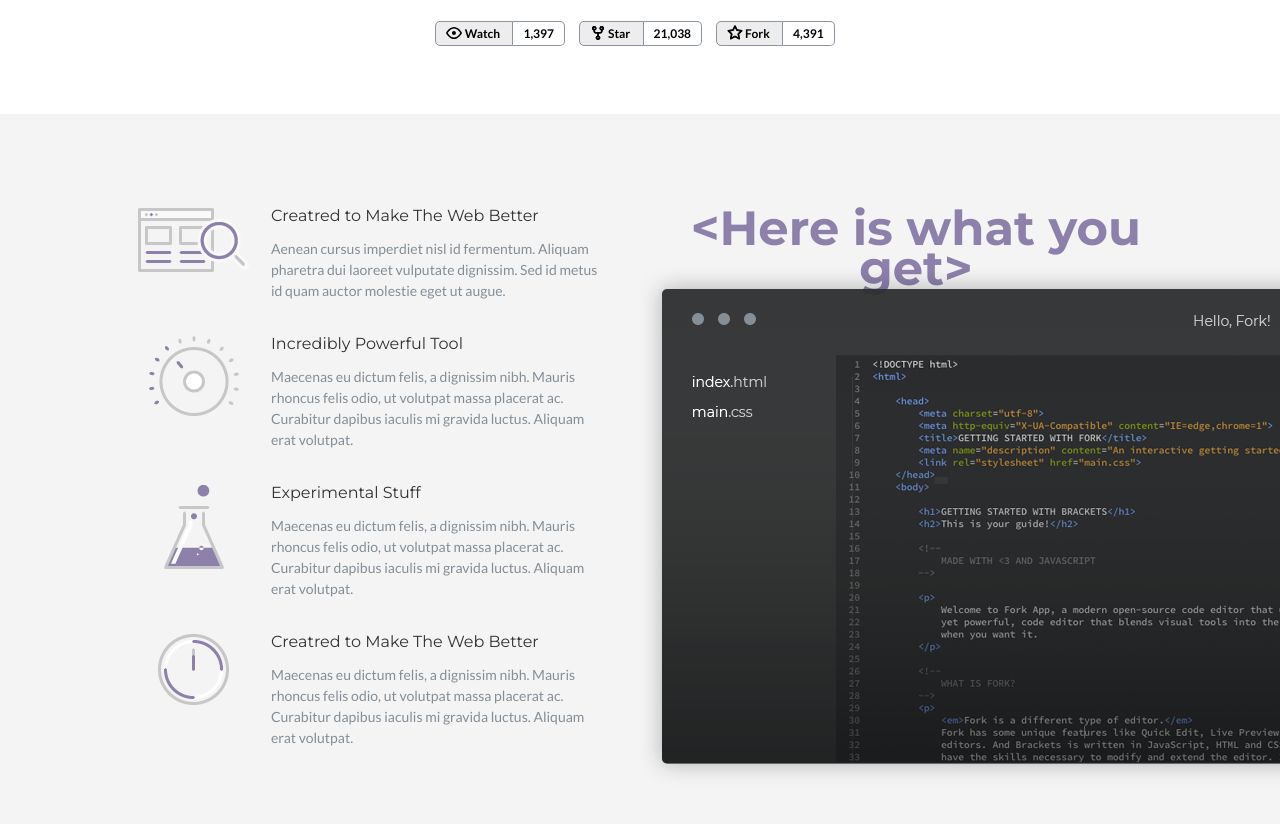
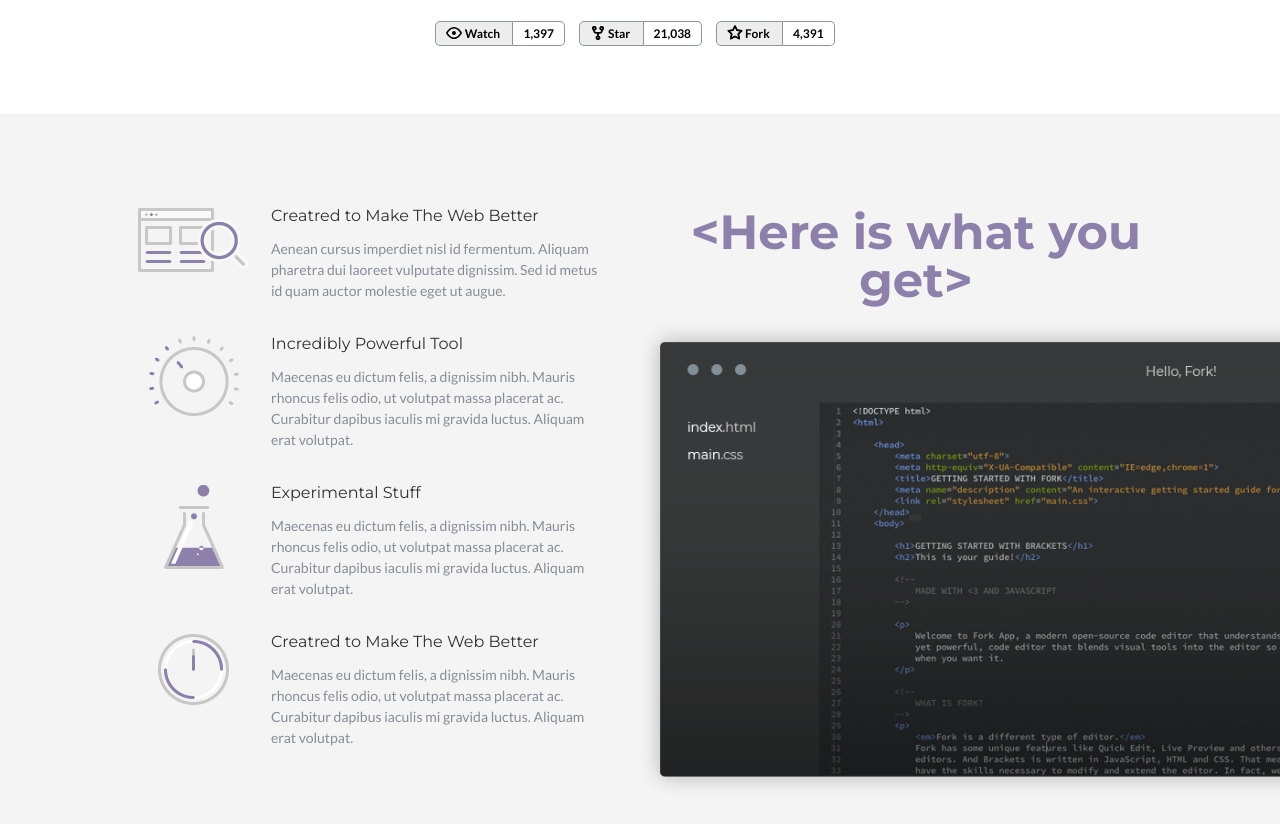
Before and after one commit to kolgasheva/Step-Project-Forkio, a website: page index.html in a window 1280 px wide. Shown: the part 1122-1946 px from the top of the page. Drawn offline with nearby package versions, Linux system fonts and the light colour scheme; files that its build step writes are made by us from their sources; files whose address does not match are found by name.

Commit message:
Fix section-advantages

```diff
--- a/src/scss/abstracts/_media-queries.scss
+++ b/src/scss/abstracts/_media-queries.scss
@@ -274,7 +274,7 @@
         padding-bottom: 33px;
         height: auto;
         overflow-x: hidden;
-        position: relative;
+       // position: relative;
 
     }
 
@@ -283,16 +283,8 @@
        @include center;
        padding: 0 10px;
         display: grid;
-        max-height: 585px;
         grid-template-columns: 45% 50px 55%;
-        grid-template-rows: 10% 90%;
-        //position: relative;
-       // overflow-x: visible;
-       // overflow-y: hidden;
-
-
-
-        // @include center;
+        grid-template-rows: max-content 1fr;
     }
 
     .advantages__title {
@@ -303,33 +295,15 @@
         grid-column: 3 ;
         grid-row: 1/ 2;
         font-size: 48px;
-        line-height: 40px;
+        line-height: 48px;
         margin-bottom: 18px;
     }
 
-
-/*.container-benefits {
-    margin-right: 50px;
-    width: 100%;
-    padding: 0;
-
-    &__item {
-
-    }
-
-    &__text {
-        width: 100%;
-    }
-
-}*/
 .container-benefits {
     width: 100%;
     padding: 0;
     grid-column: 1;
     grid-row: 1/ 3;
-    //max-height: 120%;
-
-
 
     &__item{
         margin-bottom: 35px;
@@ -339,28 +313,6 @@
         width: 90%;
         line-height: 21px;
     }
-
-   /* &--creatred{
-        grid-column: 1;
-        grid-row: 1/ span 2;
-    }
-
-    &--incredibly {
-        grid-column: 1;
-        grid-row: 3/ span 2;
-    }
-    &--incredibly {
-        grid-column: 1;
-        grid-row: 3/ span 2;
-    }
-    &--experimental {
-        grid-column: 1;
-        grid-row: 5/ span 2;
-    }
-    &--last {
-        grid-column: 1;
-        grid-row: 7/ span 2;
-    }*/
 }
 
 .advantages__wrapper-img {
@@ -369,19 +321,13 @@
     grid-row: 2/ 4;
     position: relative;
     overflow-x: visible;
-   // max-height: 100%;
    height: auto;
 }
 
 .advantages__img {
-    width: auto;
+    width: 50vw;
     min-height: 63%;
- //   top:0;
-  //  left: 0;
     left: 0;
-   // height: auto;
-    position: absolute;
     overflow: auto;
-  // max-height: 100%;
 }
 }
```
